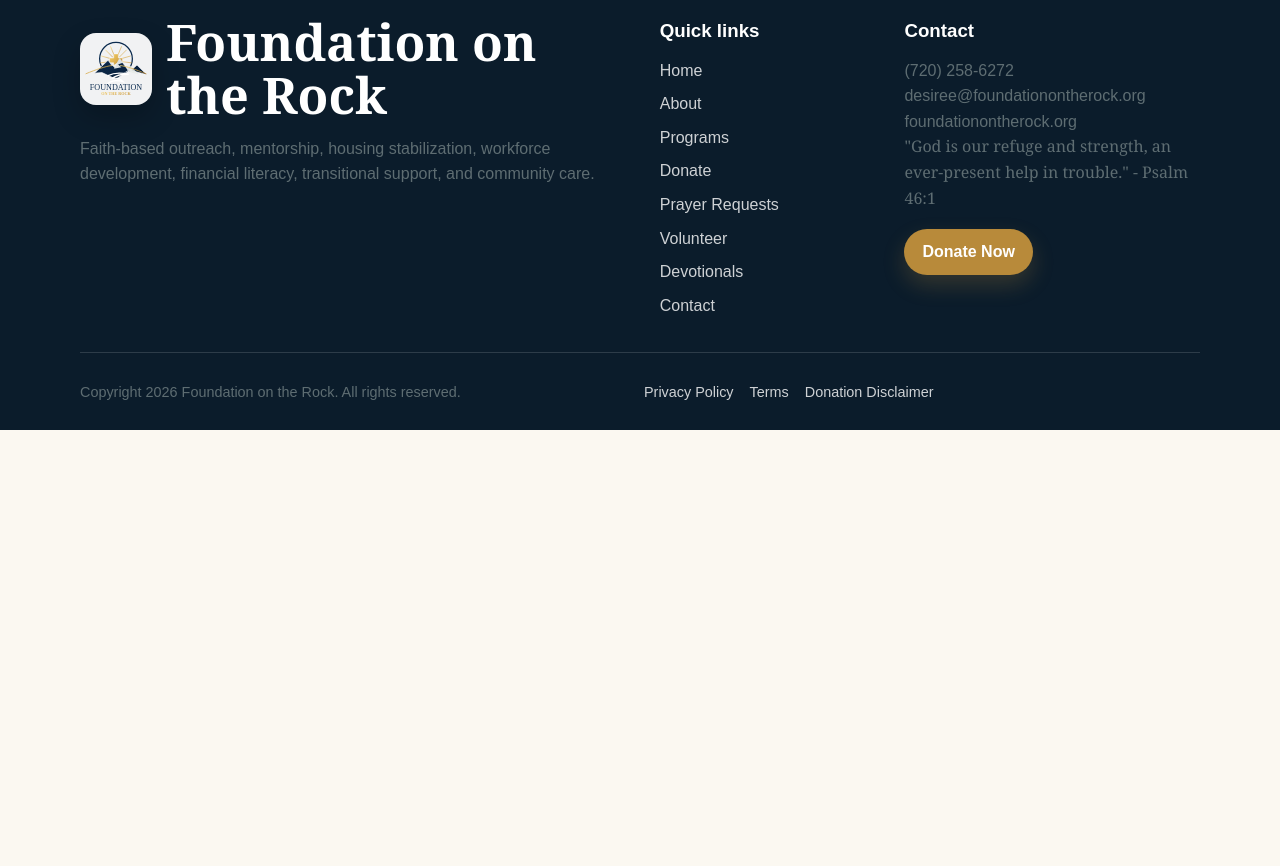
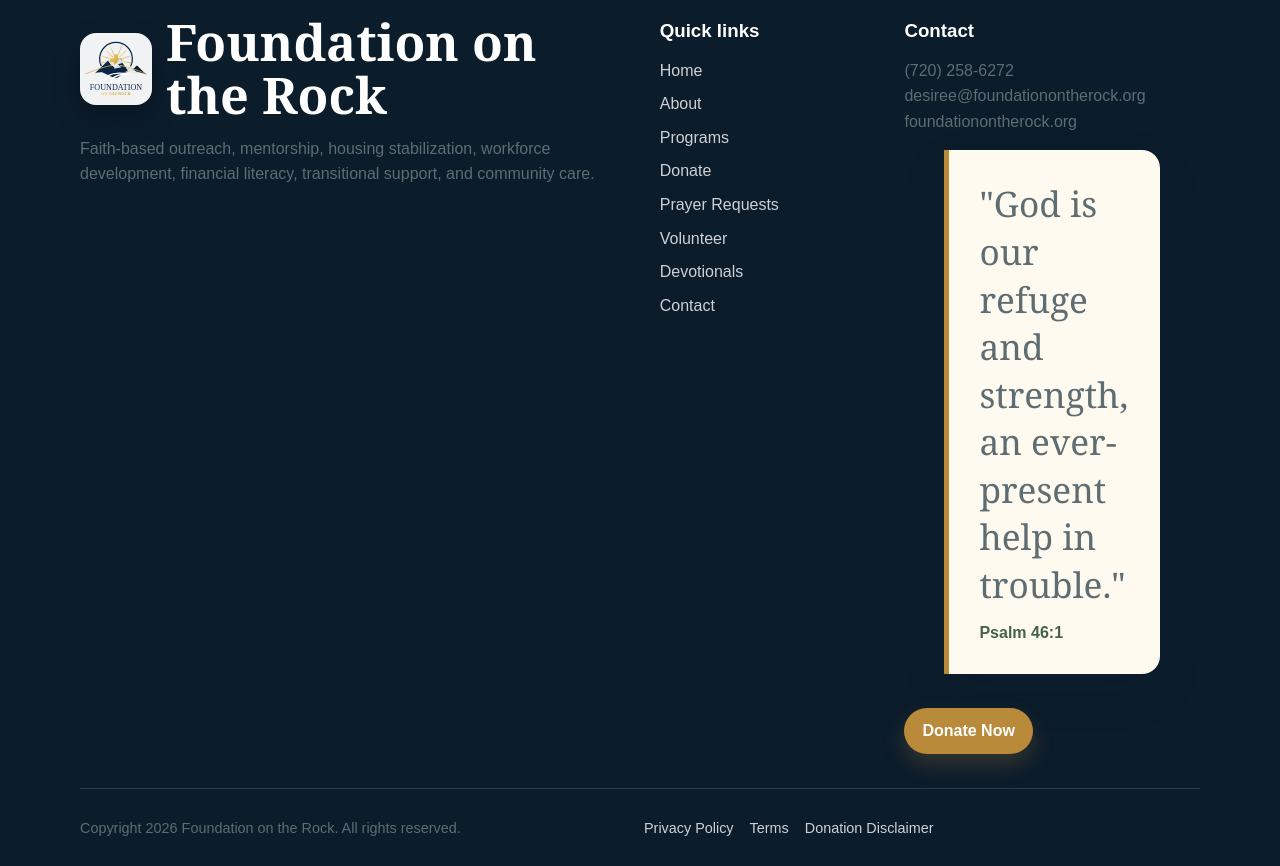
Before and after one commit to mconklin-boop/foundationontherock, a Next.js app: page / in a window 1280 px wide. Shown: the part 4900-5766 px from the top of the page. Before the commit the page ends 5330 px from the top, so only its background shows below. Built offline with nearby package versions, Linux system fonts and the light colour scheme.

Commit message:
Add scripture component to footer

```diff
--- a/components/Footer.tsx
+++ b/components/Footer.tsx
@@ -1,5 +1,6 @@
 import Image from "next/image";
 import Link from "next/link";
+import { ScriptureBlock } from "@/components/ScriptureBlock";
 import { DONATION_URL, contact } from "@/lib/site";
 
 const links = [
@@ -57,10 +58,11 @@ export function Footer() {
           <p>{contact.phone}</p>
           <p>{contact.email}</p>
           <p>{contact.domain}</p>
-          <p className="footer__scripture">
-            &quot;God is our refuge and strength, an ever-present help in
-            trouble.&quot; - Psalm 46:1
-          </p>
+          <ScriptureBlock
+            verse="God is our refuge and strength, an ever-present help in trouble."
+            reference="Psalm 46:1"
+            variant="navy"
+          />
           <Link className="button button--primary footer__donate" href={DONATION_URL}>
             Donate Now
           </Link>
```
